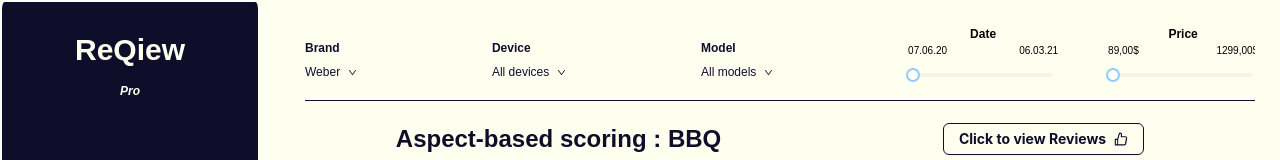
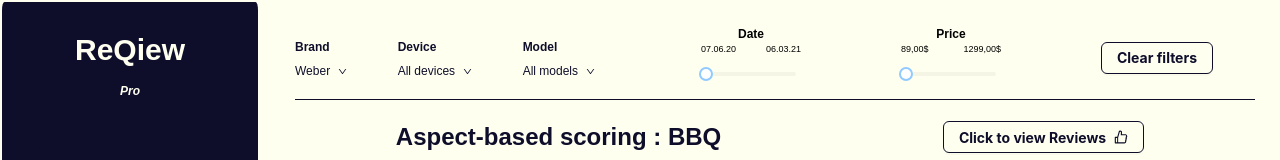
Before and after one commit to jdlms/dashboard, a React (Vite) app: page / in a window 1280 px wide. Shown: the top 160 px of the page. Built offline with nearby package versions, Linux system fonts and the light colour scheme.

Commit message:
filter menu styling

```diff
--- a/src/components/Filter/Filter.tsx
+++ b/src/components/Filter/Filter.tsx
@@ -12,25 +12,45 @@ export function Filter() {
   return (
     <div
       className="filter-container"
-      style={{ width: 1200, marginLeft: "20px", display: "flex", alignItems: "center" }}
+      style={{ width: "80vw", marginLeft: "10px", display: "flex", alignItems: "center" }}
+    >
+      <div
+        style={{
+          display: "flex",
+          flexDirection: "row",
+          alignItems: "center",
+          justifyContent: "space-between",
+          width: "300px",
+          height: "65.5px",
+        }}
       >
         {route !== "/benchmark"
           ? catagories.map((item) => <DropMenus item={item} />)
           : comparison.map((item) => <DropMenus item={item} />)}
-
+      </div>
       <div
         style={{
           display: "flex",
           flexDirection: "row",
           justifyContent: "space-between",
-          width: "350px",
+          width: "40vw",
+          alignItems: "center",
+        }}
+      >
+        <div
+          style={{
+            display: "flex",
+            flexDirection: "row",
+            alignItems: "center",
+            justifyContent: "space-between",
+            width: "300px",
+            height: "65.5px",
           }}
         >
           {spans.map((item) => (
             <Spans item={item} />
           ))}
         </div>
-      <div style={{ display: "flex", alignItems: "center" }}>
         <Button
           size="middle"
           style={{
@@ -43,6 +63,7 @@ export function Filter() {
           Clear filters
         </Button>
       </div>
+      <div style={{ display: "flex", alignItems: "center" }}></div>
     </div>
   );
 }
--- a/src/components/Filter/Spans.tsx
+++ b/src/components/Filter/Spans.tsx
@@ -13,7 +13,7 @@ type SpansProps = {
 
 export function Spans({ item }: SpansProps) {
   return (
-    <div style={{ display: "flex", flexDirection: "column", width: "150px" }}>
+    <div style={{ display: "flex", flexDirection: "column", width: "100px" }}>
       <span style={{ display: "inline", fontWeight: 600, fontSize: "12px", alignSelf: "center" }}>
         {item.title}
       </span>
@@ -22,12 +22,12 @@ export function Spans({ item }: SpansProps) {
           display: "flex",
           flexDirection: "row",
           justifyContent: "space-between",
-          width: "150px",
+          width: "100px",
           // marginTop: "12px",
         }}
       >
-        <span style={{ fontSize: "10px" }}>{item.rangeBegin}</span>
-        <span style={{ fontSize: "10px" }}>{item.rangeEnd}</span>
+        <span style={{ fontSize: "9px" }}>{item.rangeBegin}</span>
+        <span style={{ fontSize: "9px" }}>{item.rangeEnd}</span>
       </div>
       <Slider className="slider" tooltip={{ formatter: null }} />
     </div>
```
Lines whose indentation alone changed are shown as unchanged.
